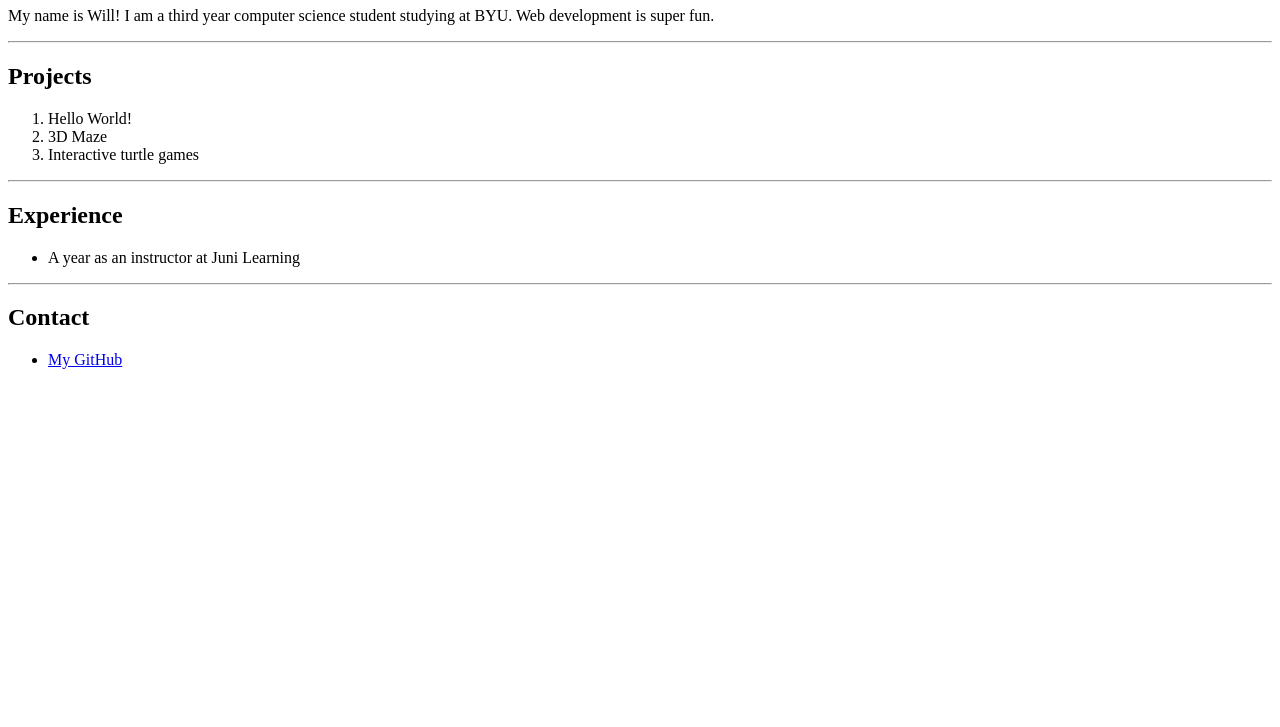
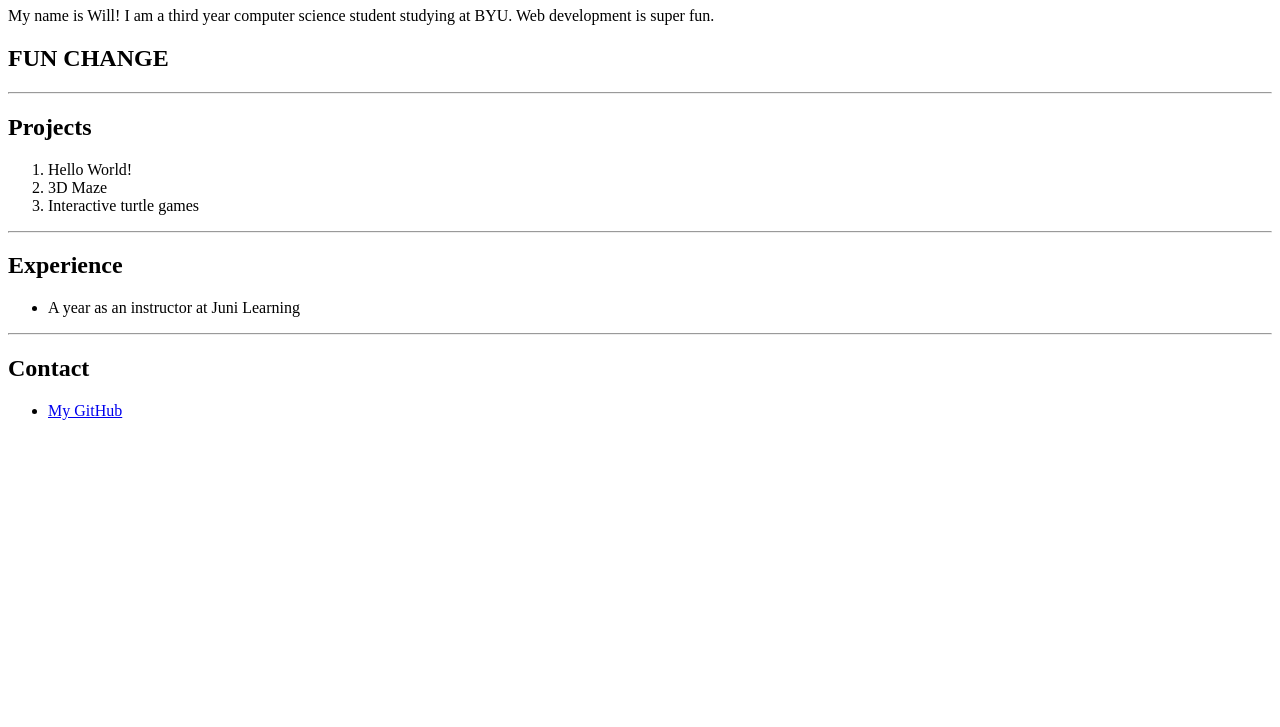
Before and after one commit to wujaduja/portfolio, a plain HTML site: page index.html in a window 1280 px wide. Shown: the part 73-800 px from the top of the page. Drawn offline with Linux system fonts and the light colour scheme.

Commit message:
New change

```diff
--- a/index.html
+++ b/index.html
@@ -6,6 +6,8 @@
   <body>
     <h1>About</h1>
     <p>My name is Will! I am a third year computer science student studying at BYU. Web development is super fun.</p>
+
+    <h2>FUN CHANGE</h2>
 
     <hr>
 
```
